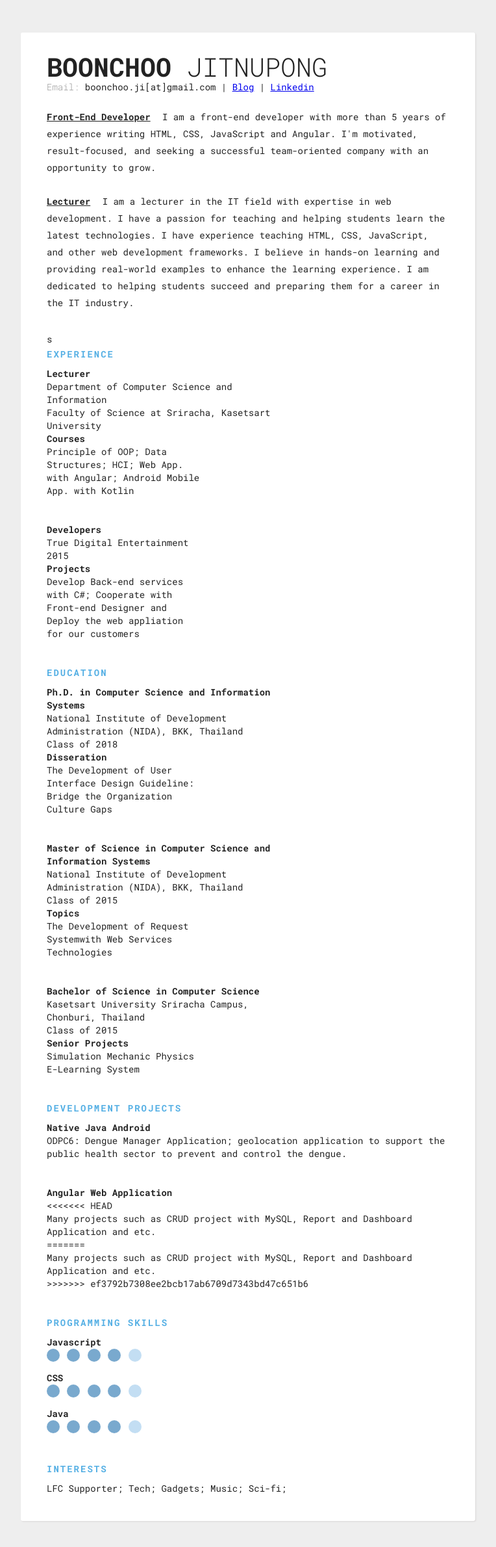
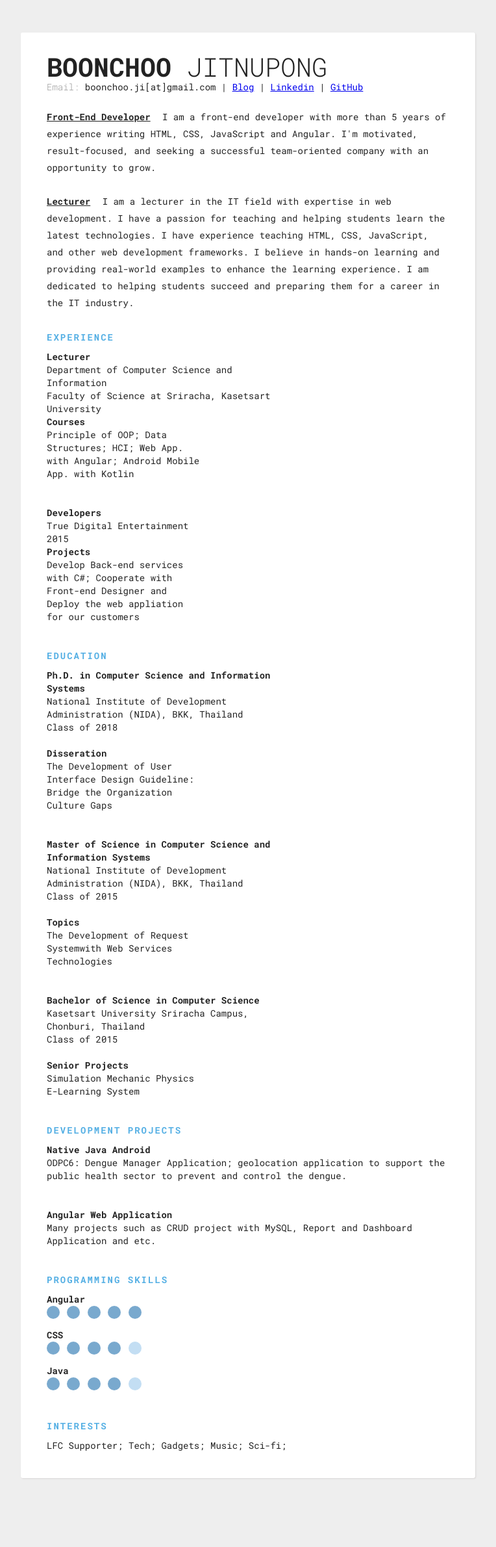
Before and after one commit to jitnupong-b/choojaithailand, a plain HTML site: page index.html in a window 1280 px wide. Shown: the whole page at 65% size, without its empty margins (258-1022 px from the left). After the commit the page ends 2324 px from the top, so only its background shows below. Drawn offline with Linux system fonts and the light colour scheme.

Commit message:
fix: resolve merge conflicts and update contact links in index.html

```diff
--- a/index.html
+++ b/index.html
@@ -31,6 +31,8 @@
                 <span class="email-val"><a href="https://choojaithailand.blogspot.com" target="_blank">Blog</a></span>
                 <span class="seperator">|</span>
                 <span class="email-val"><a href="https://linkedin.com/in/boonchoo" target="_blank">Linkedin</a></span>
+                <span class="seperator">|</span>
+                <span class="email-val"><a href="https://github.com/jitnupong-b" target="_blank">GitHub</a></span>
             </div>
 
             <div class="about">
@@ -55,7 +57,7 @@
                     </span>
                 </p>
             </div>
-        </div>s
+        </div>
         <div class="details">
             <div class="section">
                 <div class="section__title">Experience</div>
@@ -96,6 +98,7 @@
                             </div>
                             <div class="duration">Class of 2018</div>
                         </div>
+                        <br/><br/>
                         <div class="right">
                             <div class="name">Disseration</div>
                             <div class="desc">The Development of User Interface Design Guideline: Bridge the
@@ -109,6 +112,7 @@
                             </div>
                             <div class="duration">Class of 2015</div>
                         </div>
+                        <br/><br/>
                         <div class="right">
                             <div class="name">Topics</div>
                             <div class="desc">The Development of Request Systemwith Web Services Technologies</div>
@@ -121,6 +125,7 @@
                             </div>
                             <div class="duration">Class of 2015</div>
                         </div>
+                        <br/><br/>
                         <div class="right">
                             <div class="name">Senior Projects</div>
                             <div class="desc">Simulation Mechanic Physics E-Learning System</div>
@@ -141,12 +146,7 @@
 
                     <div class="section__list-item">
                         <div class="name">Angular Web Application</div>
-<<<<<<< HEAD
                         <div class="text">Many projects such as CRUD project with MySQL, Report and Dashboard Application and etc.</div>
-=======
-                        <div class="text">Many projects such as CRUD project with MySQL, Report and Dashboard
-                            Application and etc.</div>
->>>>>>> ef3792b7308ee2bcb17ab6709d7343bd47c651b6
                     </div>
                 </div>
             </div>
@@ -156,22 +156,19 @@
                     <div class="skills__item">
                         <div class="left">
                             <div class="name">
-                                Javascript
+                                Angular
                             </div>
                         </div>
                         <div class="right">
                             <input id="ck1" type="checkbox" checked />
-
                             <label for="ck1"></label>
                             <input id="ck2" type="checkbox" checked />
-
                             <label for="ck2"></label>
                             <input id="ck3" type="checkbox" checked/>
-
                             <label for="ck3"></label>
                             <input id="ck4" type="checkbox" checked/>
                             <label for="ck4"></label>
-                            <input id="ck5" type="checkbox" />
+                            <input id="ck5" type="checkbox" checked/>
                             <label for="ck5"></label>
 
                         </div>
```
